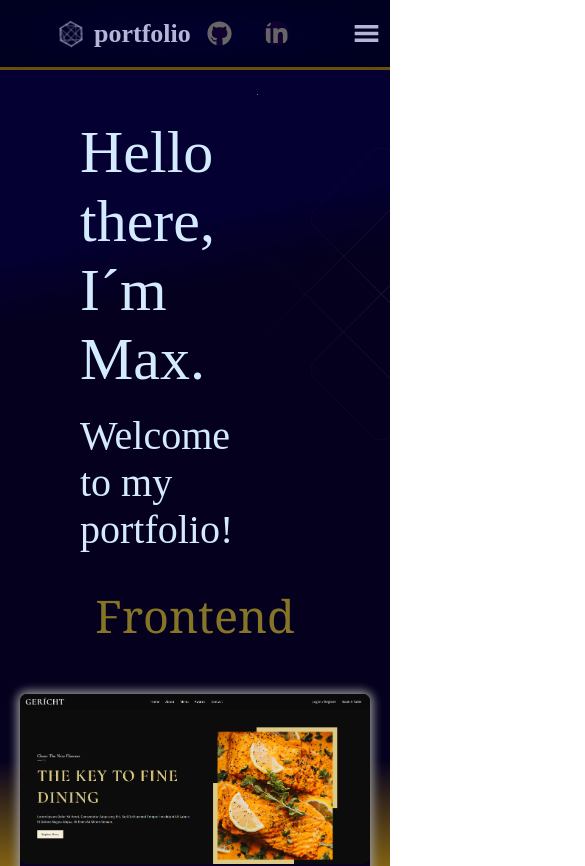
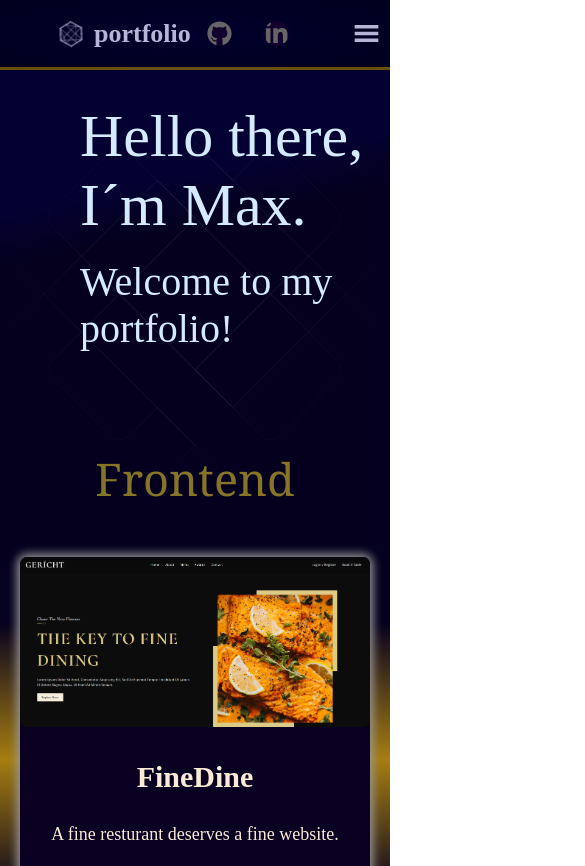
Before and after one commit to MaaX59/my_portfolio, a React (Create React App) app: page / in a window 390 px wide. Shown: the top 866 px of the page, 585 px wide, since content can reach past the window. Built offline with nearby package versions, Linux system fonts and the light colour scheme.

Commit message:
header mobile done

```diff
--- a/src/containers/Header/header.css
+++ b/src/containers/Header/header.css
@@ -40,3 +40,19 @@ position: relative;
   margin: 1.5rem ;
   z-index: -1;
 }
+
+
+@media screen and (max-width: 450px) {
+  .app__header-intro{
+    padding-bottom: 4rem;
+    display: flex;
+    margin: 2rem 0 0 5rem;
+
+
+  }
+  .app__header-animation{
+    position: fixed;
+
+  }
+
+}
```
